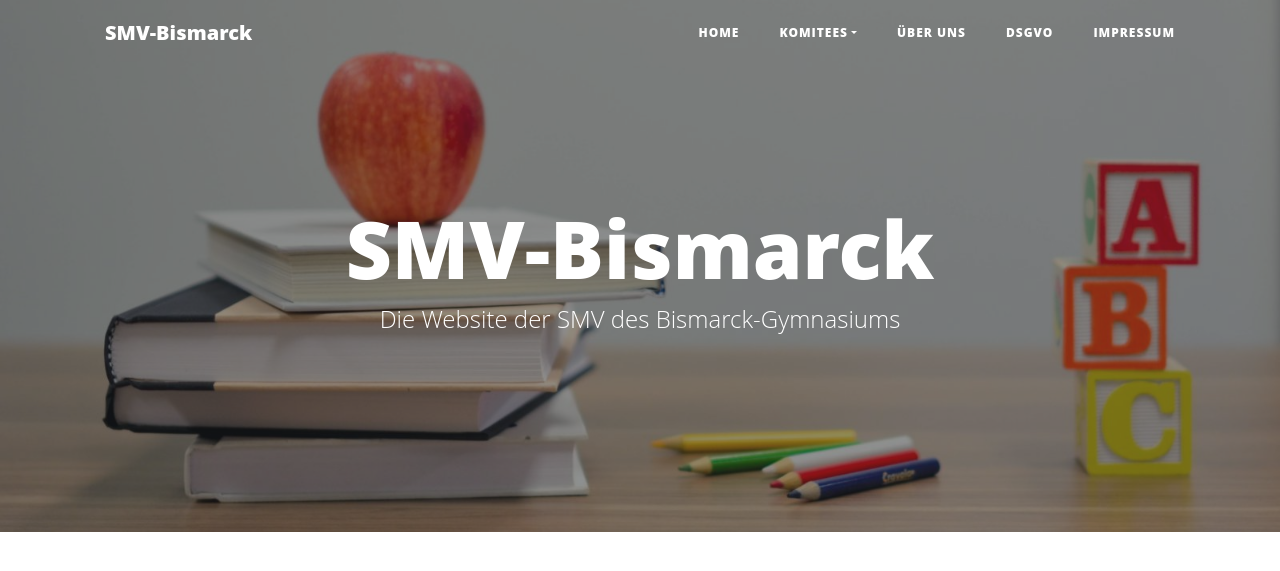
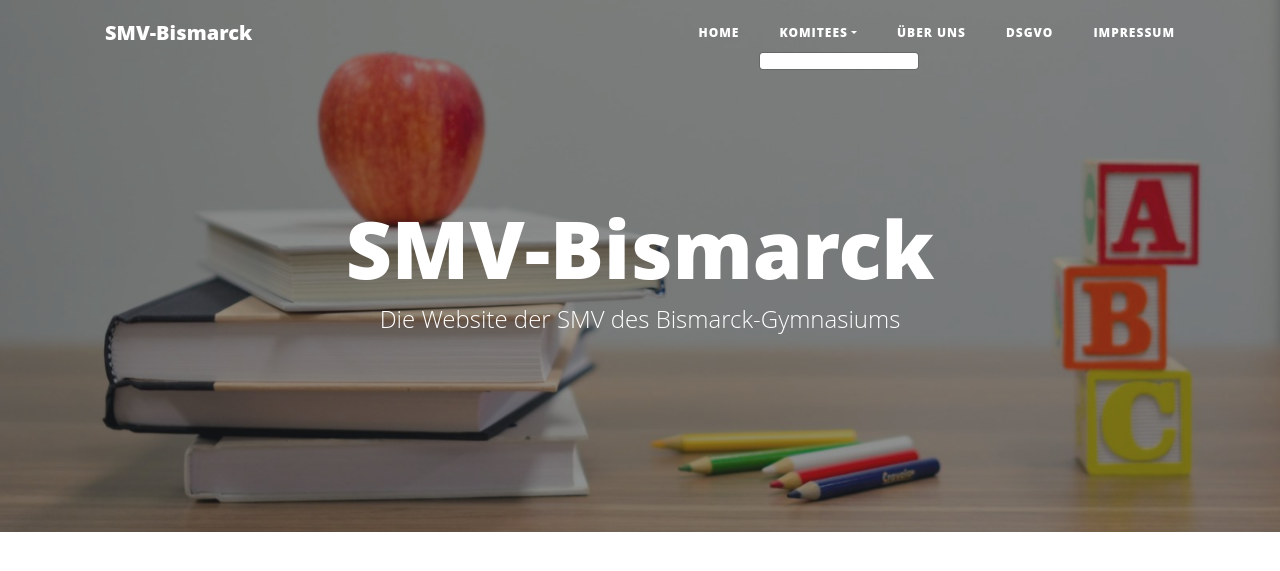
Before and after one commit to smvbismarck/smvsite, a Django app: page / in a window 1280 px wide, with the pointer over the restyled element. Shown: the top 571 px of the page. Run offline with Django 3.2, Linux system fonts and the light colour scheme; data that the repository does not hold is empty; some libraries are stand-ins or nearby versions.

Commit message:
added dropdown hover

```diff
--- a/smvsite/static/index/css/style.css
+++ b/smvsite/static/index/css/style.css
@@ -527,3 +527,7 @@ footer .copyright {
 .post .meta-last::after {
   display: none;
 }
+.dropdown:hover .dropdown-menu {
+    display: block;
+    margin-top: 0; // remove the gap so it doesn't close
+ }
```
